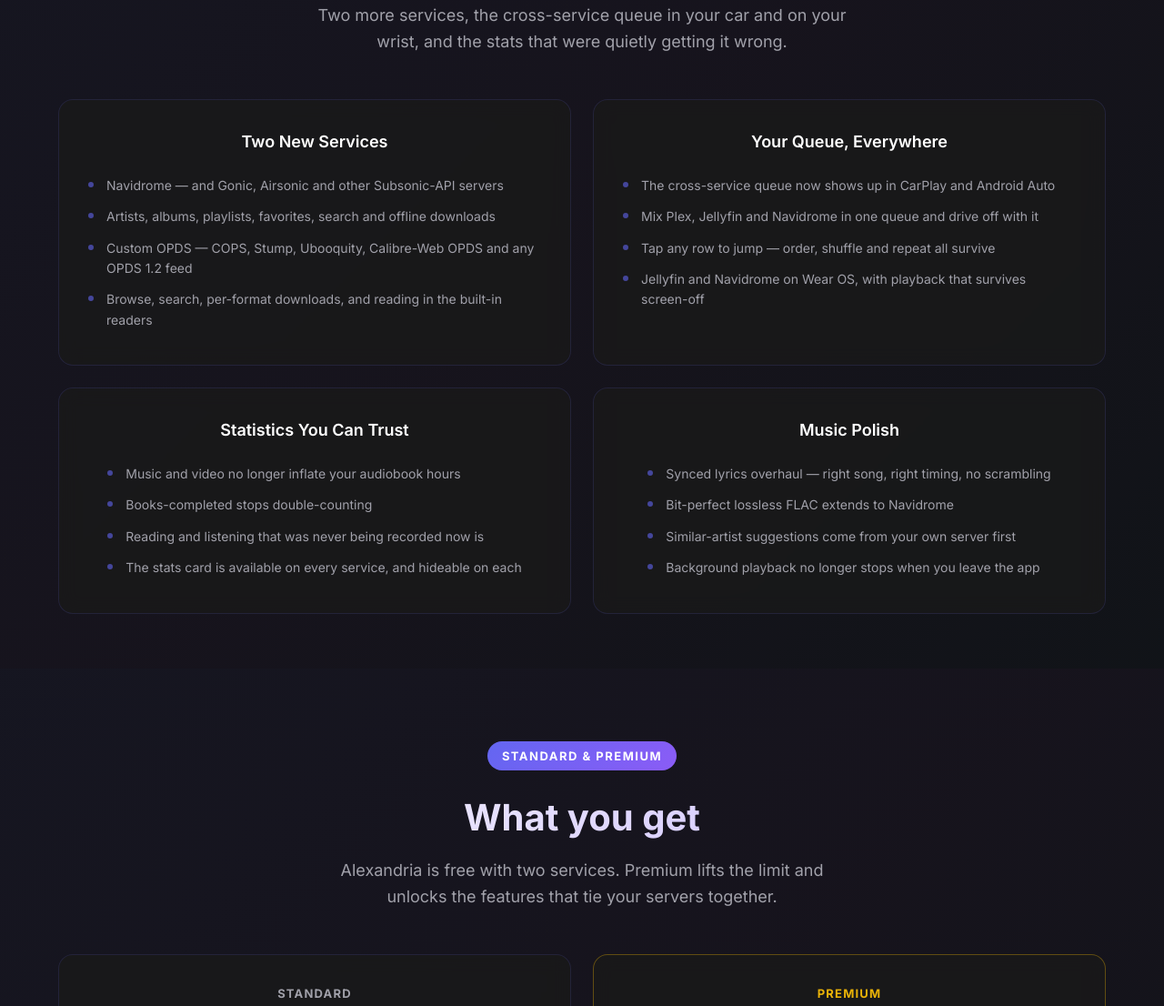
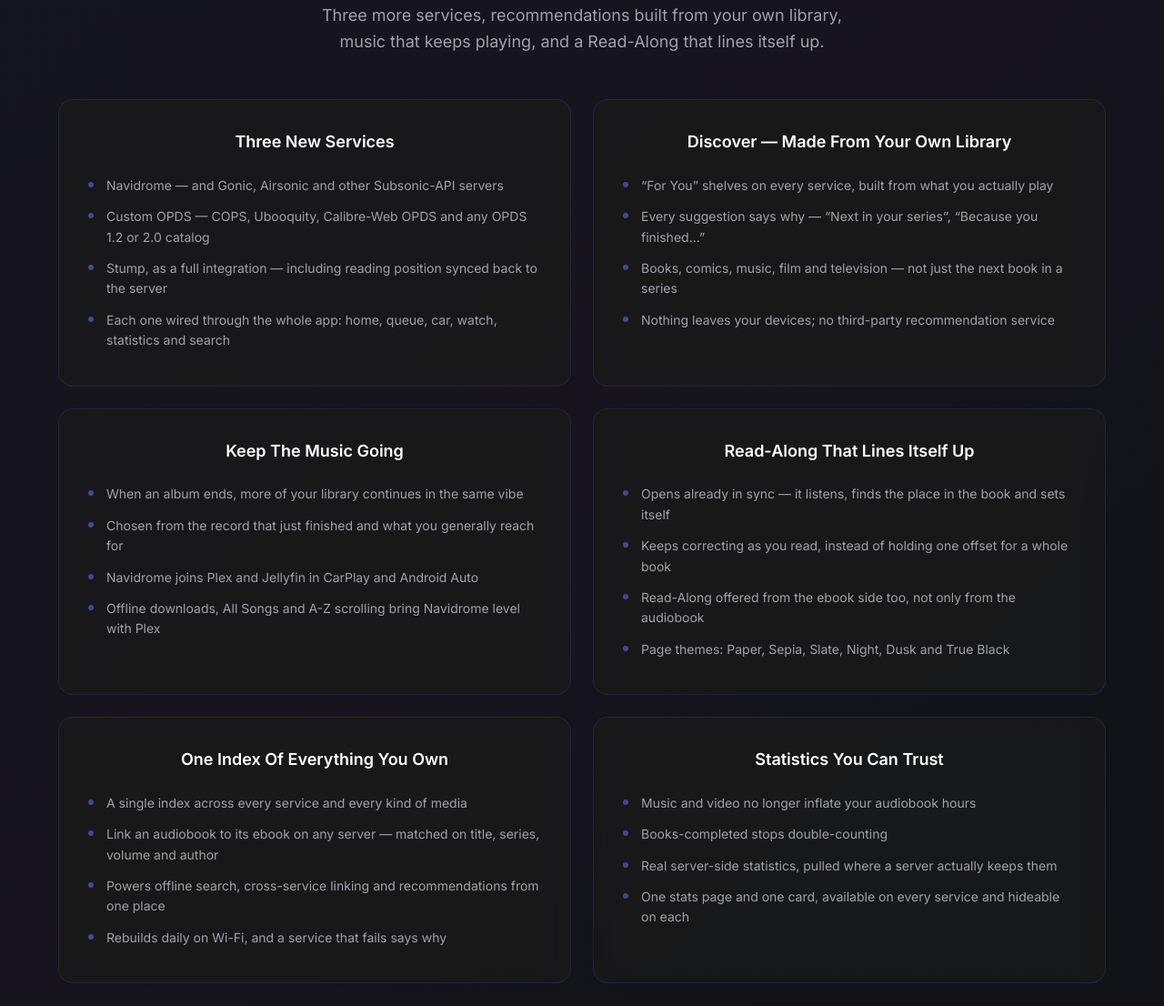
Before and after one commit to stoutc24/AlexandriaUpdatesRoadmap, a plain HTML site: page index.html in a window 1280 px wide. Shown: the part 1997-3103 px from the top of the page at 91% size. Drawn offline with Linux system fonts and the light colour scheme.

Commit message:
Roadmap: v3.1.0, and correct which release each feature belongs to
The next release is v3.1.0, not v3.0.1 — it grew well past a patch. All
ten version markers updated: the banner heading, the seven feature
badges, the pricing note and the section anchor.

Corrected features filed under the wrong release, checked against the
git history rather than assumed (build 1044 is the v3.0.0 boundary):

  Synced Lyrics            v3.1.0 -> v2.0
      Shipped in v2.1.0 (build 836, May 2026). What landed after 1044
      was an overhaul of it, not the feature.
  Server-First Recs        v3.1.0 -> v3.0
      Similar artists shipped in v2.1.0; the server-first refinement
      landed before the 1044 boundary.
  Audiobook <-> Ebook      stays v3.0, and is the ABS-internal 1:1 link.
      CROSS-SERVICE linking is a different feature and is v3.1.0, so it
      now has its own tile.

Added the v3.1.0 features that had shipped but were missing entirely:
Stump, Discover/For You, Keep The Music Going, self-syncing Read-Along,
one media index, cross-service ebook linking.

Rewrote the four v3.1.0 banner cards, which still described the release
as "two more services and better stats". It is now three services,
recommendations built from your own library, music that keeps playing,
a Read-Along that lines itself up, and one index behind all of it.

No copy changes outside the v3.1.0 section and those three badges.

```diff
--- a/index.html
+++ b/index.html
@@ -847,25 +847,52 @@
                 <div class="v2-header">
                     <div class="v2-label">Coming Next</div>
                     <h2>Version 3.1.0</h2>
-                    <p>Two more services, the cross-service queue in your car and on your wrist, and the stats that were quietly getting it wrong.</p>
+                    <p>Three more services, recommendations built from your own library, music that keeps playing, and a Read-Along that lines itself up.</p>
                 </div>
                 <div class="v2-grid">
                     <div class="v2-card">
-                        <h3>Two New Services</h3>
+                        <h3>Three New Services</h3>
                         <ul>
                             <li>Navidrome — and Gonic, Airsonic and other Subsonic-API servers</li>
-                            <li>Artists, albums, playlists, favorites, search and offline downloads</li>
-                            <li>Custom OPDS — COPS, Stump, Ubooquity, Calibre-Web OPDS and any OPDS 1.2 feed</li>
-                            <li>Browse, search, per-format downloads, and reading in the built-in readers</li>
+                            <li>Custom OPDS — COPS, Ubooquity, Calibre-Web OPDS and any OPDS 1.2 or 2.0 catalog</li>
+                            <li>Stump, as a full integration — including reading position synced back to the server</li>
+                            <li>Each one wired through the whole app: home, queue, car, watch, statistics and search</li>
                         </ul>
                     </div>
                     <div class="v2-card">
-                        <h3>Your Queue, Everywhere</h3>
+                        <h3>Discover — Made From Your Own Library</h3>
                         <ul>
-                            <li>The cross-service queue now shows up in CarPlay and Android Auto</li>
-                            <li>Mix Plex, Jellyfin and Navidrome in one queue and drive off with it</li>
-                            <li>Tap any row to jump — order, shuffle and repeat all survive</li>
-                            <li>Jellyfin and Navidrome on Wear OS, with playback that survives screen-off</li>
+                            <li>&ldquo;For You&rdquo; shelves on every service, built from what you actually play</li>
+                            <li>Every suggestion says why — &ldquo;Next in your series&rdquo;, &ldquo;Because you finished&hellip;&rdquo;</li>
+                            <li>Books, comics, music, film and television — not just the next book in a series</li>
+                            <li>Nothing leaves your devices; no third-party recommendation service</li>
+                        </ul>
+                    </div>
+                    <div class="v2-card">
+                        <h3>Keep The Music Going</h3>
+                        <ul>
+                            <li>When an album ends, more of your library continues in the same vibe</li>
+                            <li>Chosen from the record that just finished and what you generally reach for</li>
+                            <li>Navidrome joins Plex and Jellyfin in CarPlay and Android Auto</li>
+                            <li>Offline downloads, All Songs and A-Z scrolling bring Navidrome level with Plex</li>
+                        </ul>
+                    </div>
+                    <div class="v2-card">
+                        <h3>Read-Along That Lines Itself Up</h3>
+                        <ul>
+                            <li>Opens already in sync — it listens, finds the place in the book and sets itself</li>
+                            <li>Keeps correcting as you read, instead of holding one offset for a whole book</li>
+                            <li>Read-Along offered from the ebook side too, not only from the audiobook</li>
+                            <li>Page themes: Paper, Sepia, Slate, Night, Dusk and True Black</li>
+                        </ul>
+                    </div>
+                    <div class="v2-card">
+                        <h3>One Index Of Everything You Own</h3>
+                        <ul>
+                            <li>A single index across every service and every kind of media</li>
+                            <li>Link an audiobook to its ebook on any server — matched on title, series, volume and author</li>
+                            <li>Powers offline search, cross-service linking and recommendations from one place</li>
+                            <li>Rebuilds daily on Wi-Fi, and a service that fails says why</li>
                         </ul>
                     </div>
                     <div class="v2-card">
@@ -873,17 +900,8 @@
                         <ul>
                             <li>Music and video no longer inflate your audiobook hours</li>
                             <li>Books-completed stops double-counting</li>
-                            <li>Reading and listening that was never being recorded now is</li>
-                            <li>The stats card is available on every service, and hideable on each</li>
-                        </ul>
-                    </div>
-                    <div class="v2-card">
-                        <h3>Music Polish</h3>
-                        <ul>
-                            <li>Synced lyrics overhaul — right song, right timing, no scrambling</li>
-                            <li>Bit-perfect lossless FLAC extends to Navidrome</li>
-                            <li>Similar-artist suggestions come from your own server first</li>
-                            <li>Background playback no longer stops when you leave the app</li>
+                            <li>Real server-side statistics, pulled where a server actually keeps them</li>
+                            <li>One stats page and one card, available on every service and hideable on each</li>
                         </ul>
                     </div>
                 </div>
@@ -1023,7 +1041,7 @@
                         <p>Music and video are now tracked as their own categories — no more music inflating your audiobook hours — with per-source breakdowns and video watching counted for the first time.</p>
                     </div>
                     <div class="feature-card">
-                        <span class="badge badge-v31">v3.1.0</span>
+                        <span class="badge badge-v3">v3.0</span>
                         <h3>Server-First Recommendations</h3>
                         <p>Similar-artist suggestions now come from your own server first, with the online lookup only as a fallback.</p>
                     </div>
@@ -1039,6 +1057,31 @@
                     </div>
                     <div class="feature-card">
                         <span class="badge badge-v31">v3.1.0</span>
+                        <h3>Stump</h3>
+                        <p>A full Stump integration, not just an OPDS URL — browse your libraries, read in Alexandria, and have your reading position synced back to the server.</p>
+                    </div>
+                    <div class="feature-card">
+                        <span class="badge badge-v31">v3.1.0</span>
+                        <h3>Discover &mdash; For You</h3>
+                        <p>Recommendation shelves on every service home, built entirely from your own history against your own libraries. Every suggestion tells you why it is there, and it covers books, comics, music, film and television.</p>
+                    </div>
+                    <div class="feature-card">
+                        <span class="badge badge-v31">v3.1.0</span>
+                        <h3>Keep The Music Going</h3>
+                        <p>When an album ends, more of your own library keeps playing in the same vibe — chosen from the record that just finished and the music you generally reach for.</p>
+                    </div>
+                    <div class="feature-card">
+                        <span class="badge badge-v31">v3.1.0</span>
+                        <h3>Self-Syncing Read-Along</h3>
+                        <p>Read-Along opens already lined up: it listens to what is playing, finds the place in the book and sets the offset for you. It keeps correcting as you read, rather than holding one setting for a whole book.</p>
+                    </div>
+                    <div class="feature-card">
+                        <span class="badge badge-v31">v3.1.0</span>
+                        <h3>One Media Index</h3>
+                        <p>A single index of everything you own, across every service and media type. It powers offline search, audiobook-to-ebook linking and recommendations from one place, and rebuilds itself daily on Wi-Fi.</p>
+                    </div>
+                    <div class="feature-card">
+                        <span class="badge badge-v2">v2.0</span>
                         <h3>Synced Lyrics</h3>
                         <p>Time-synced lyrics for Plex and Jellyfin music, with an online fallback when your server doesn't provide them.</p>
                     </div>
@@ -1051,6 +1094,11 @@
                         <span class="badge badge-v3">v3.0</span>
                         <h3>Goodreads &amp; StoryGraph Import</h3>
                         <p>One-time CSV import brings over your reading history, ratings, and want-to-read list.</p>
+                    </div>
+                    <div class="feature-card">
+                        <span class="badge badge-v31">v3.1.0</span>
+                        <h3>Cross-Service Ebook Linking</h3>
+                        <p>Pair an Audiobookshelf audiobook with its ebook on <em>any</em> of your servers — Grimmory, Calibre, Calibre-Web, Komga, OPDS or Stump — matched on title, series, volume and author rather than needing one exact key. Choose which service supplies the text.</p>
                     </div>
                     <div class="feature-card">
                         <span class="badge badge-v3">v3.0</span>
```
